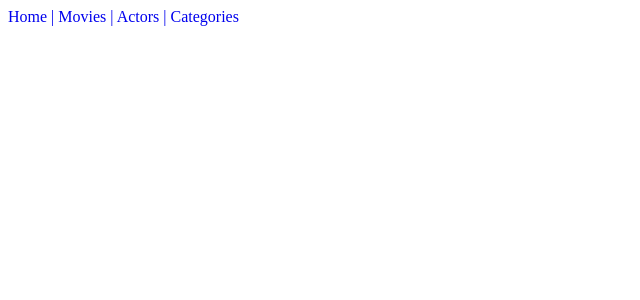
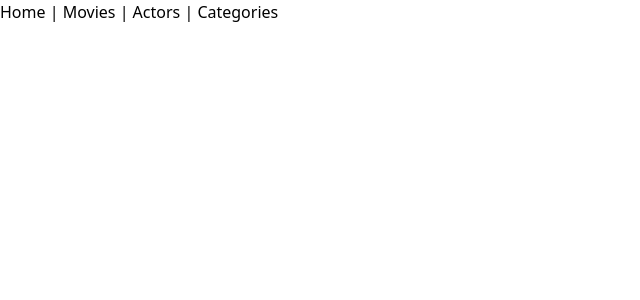
Before and after one commit to JulieVanHoudenhove/WR505-Movie-app, a Vue app: page /about in a window 1280 px wide. Shown: the top 300 px of the page, without its empty margins (0-640 px from the left). Built offline with nearby package versions, Linux system fonts and the light colour scheme.

Commit message:
feat : install tailwing

```diff
--- a/package.json
+++ b/package.json
@@ -13,6 +13,9 @@
   },
   "devDependencies": {
     "@vitejs/plugin-vue": "^4.3.4",
+    "autoprefixer": "^10.4.16",
+    "postcss": "^8.4.31",
+    "tailwindcss": "^3.3.3",
     "vite": "^4.4.9"
   }
 }
--- /dev/null
+++ b/postcss.config.js
@@ -0,0 +1,6 @@
+module.exports = {
+  plugins: {
+    tailwindcss: {},
+    autoprefixer: {},
+  },
+}
--- /dev/null
+++ b/src/assets/main.css
@@ -0,0 +1,3 @@
+@tailwind base;
+@tailwind components;
+@tailwind utilities;
--- a/src/main.js
+++ b/src/main.js
@@ -1,4 +1,4 @@
-// import './assets/main.css'
+import './assets/main.css'
 
 import { createApp } from 'vue'
 import App from './App.vue'
--- /dev/null
+++ b/tailwind.config.js
@@ -0,0 +1,11 @@
+/** @type {import('tailwindcss').Config} */
+module.exports = {
+  content: [
+    './src/**/*.vue',
+    './src/*.vue',
+  ],
+  theme: {
+    extend: {},
+  },
+  plugins: [],
+}
```
Also changed, not shown: 1 other file (tests, documents, lock files or other folders).
